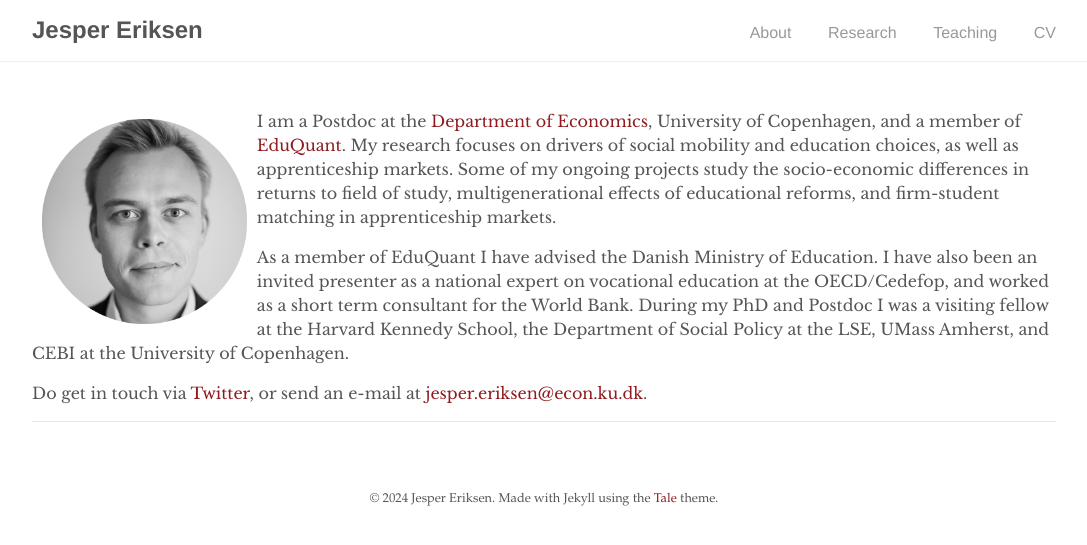
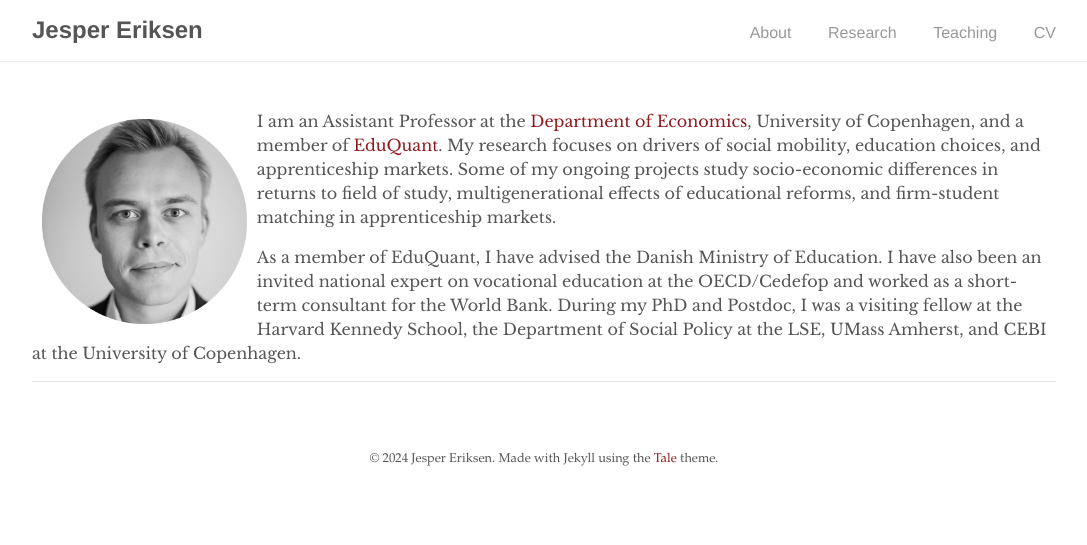
Before and after one commit to EriksenJ/EriksenJ.github.io, a Jekyll site: the page built from index.md, in a window 1280 px wide. Shown: the top 545 px of the page, without its empty margins (96-1183 px from the left). Built offline with Jekyll 4.4.1, drawn with Linux system fonts in a browser that asks for light colours.

Commit message:
Update index.md

```diff
--- a/index.md
+++ b/index.md
@@ -5,8 +5,6 @@ layout: plain
 ![*Jesper Eriksen*](avatar_round-modified.png){:style="float:left; margin:10px; width: 20%;"}
 
 
-I am a Postdoc at the [Department of Economics](https://www.economics.ku.dk/), University of Copenhagen, and a member of [EduQuant](https://www.economics.ku.dk/research/externally-funded-research_new/uddankvant/).  My research focuses on drivers of social mobility and education choices, as well as apprenticeship markets.  Some of my ongoing projects study the socio-economic differences in returns to field of study, multigenerational effects of educational reforms, and firm-student matching in apprenticeship markets.
+I am an Assistant Professor at the [Department of Economics](https://www.economics.ku.dk/), University of Copenhagen, and a member of [EduQuant](https://www.economics.ku.dk/research/externally-funded-research_new/uddankvant/).  My research focuses on drivers of social mobility, education choices, and apprenticeship markets. Some of my ongoing projects study socio-economic differences in returns to field of study, multigenerational effects of educational reforms, and firm-student matching in apprenticeship markets.
 
-As a member of EduQuant I have advised the Danish Ministry of Education. I have also been an invited presenter as a national expert on vocational education at the OECD/Cedefop, and worked as a short term consultant for the World Bank. During my PhD and Postdoc I was a visiting fellow at the Harvard Kennedy School, the Department of Social Policy at the LSE, UMass Amherst, and CEBI at the University of Copenhagen.
-
-Do get in touch via [Twitter](https://twitter.com/eriksenjesper), or send an e-mail at [jesper.eriksen@econ.ku.dk](mailto:jesper.eriksen@econ.ku.dk).
+As a member of EduQuant, I have advised the Danish Ministry of Education. I have also been an invited national expert on vocational education at the OECD/Cedefop and worked as a short-term consultant for the World Bank. During my PhD and Postdoc, I was a visiting fellow at the Harvard Kennedy School, the Department of Social Policy at the LSE, UMass Amherst, and CEBI at the University of Copenhagen.
```
